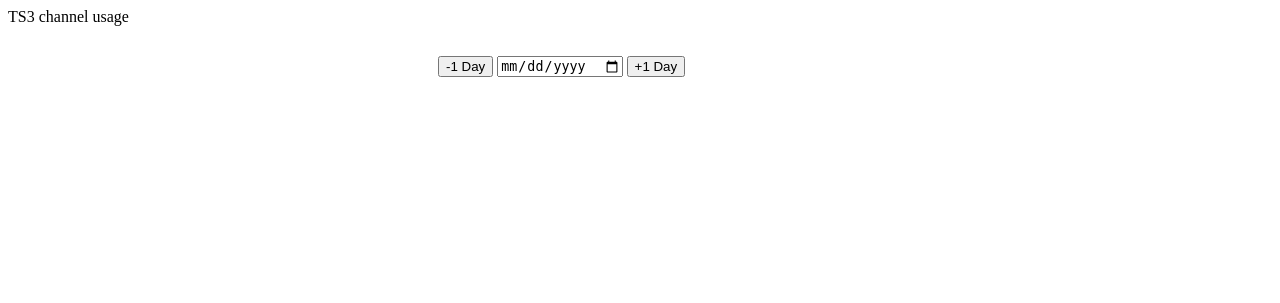
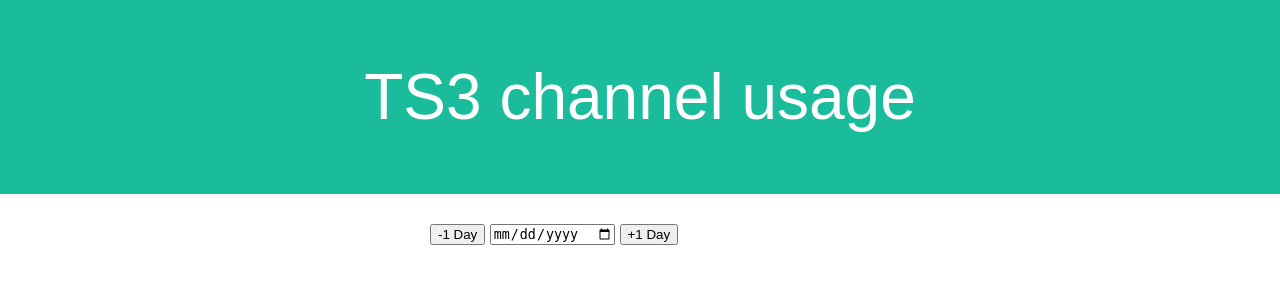
Before and after one commit to subDesTagesMitExtraKaese/sinusbot-channel-statistics, a PHP site: page / in a window 1280 px wide. Shown: the top 303 px of the page. Run offline with PHP 8.4, Linux system fonts and the light colour scheme; data that the repository does not hold is empty.

Commit message:
ui improvements

```diff
--- a/ts3-viewer/ajax.php
+++ b/ts3-viewer/ajax.php
@@ -11,7 +11,7 @@
     WHERE server.uid = ?
     ORDER BY date DESC LIMIT 10000");
   $stmtEvents->execute(Array($serverUid));
-  $stmtChannel = $pdo->prepare("SELECT channel.id as id, channel.name as name, channel.channelId as channelId, channel.parentId as parentId, channel.position as position, server.name as serverName, server.id as serverId FROM channel
+  $stmtChannel = $pdo->prepare("SELECT channel.id, channel.name, channel.channelId, channel.parentId, channel.position, channel.description, server.name as serverName, server.id as serverId FROM channel
     LEFT JOIN server ON server.id = channel.serverId
     WHERE server.uid = ?");
   $stmtChannel->execute(Array($serverUid));
--- a/ts3-viewer/index.php
+++ b/ts3-viewer/index.php
@@ -47,7 +47,8 @@
     function update(init = false) {
       fetch("ajax.php").then(res=>res.json()).then(function(json) {
         console.log(json);
-        let channelTree = {channelId: 0, name: 'Server', id: 0};
+        const serverName = json.channels ? json.channels[0].serverName : "Server";
+        let channelTree = {channelId: 0, name: serverName, id: 0};
         eventTimeRange[0] = json.events.reduce((min, e) => min && (min < e[1]) ? min : e[1]) * 1000 - 12*3600000;
         eventTimeRange[1] = json.events.reduce((max, e) => max && (max > e[1]) ? max : e[1]) * 1000 + 12*3600000;
         var dateInp = document.getElementById('date');
@@ -82,7 +83,9 @@
       }
       tree.children = channels.filter((ch) => ch.parentId == tree.channelId).sort((a, b) => a.position - b.position);
       tree.clientCount = tree.events.reduce((sum, e) => sum+e[2], 0) / (tree.events.length > 0 ? tree.events.length : 1);
-      tree.activeCount = tree.events.length > 0 ? tree.events[0][2] : 0;
+
+      const recentActivity = tree.events.filter(e => e[1] > (new Date()).getTime()/1000 - 3600*24);
+      tree.activeCount = recentActivity.length > 2 ? recentActivity.reduce((acc, val) => val[2] > acc ? val[2] : acc, 0) : 0;
       for(const child of tree.children) {
         makeTree(child, channels.filter( ch => ch.parentId != tree.channelId), events.filter( e => e[0] != tree.id));
         tree.clientCount += child.clientCount;
@@ -135,6 +138,7 @@
         if(!li) {
           li = document.createElement('li');
           li.id = `li_${channel.channelId}`;
+          li.title = channel.description.replace(/\[\/?[^\]]+\]/g, "");
           if(prevLi.nextSibling)
             ul.insertBefore(li, prevLi.nextSibling);
           else
@@ -196,7 +200,8 @@
           data[i][1] = data[i+1][1];
         }
         const name = prefix + formatHeadings(tree.name, false);
-        if(data.length > 0 && (data.length != 2 || data[0][1] != 0)) {
+        const maxClients = data.reduce((acc, val) => val[1] > acc ? val[1] : acc, 0);
+        if(data.length > 0 && maxClients > 0) {
           series.push({
             label: name,
             data: data,
@@ -208,7 +213,7 @@
           });
         }
         for(const channel of tree.children) {
-          iterChilds(channel, name + ' / ');
+          iterChilds(channel, formatHeadings(tree.name, false) + ' / ');
         }
       }
       iterChilds(tree);
@@ -236,6 +241,17 @@
           legend: {
             position: 'nw'
           }
+        });
+        plots[tree.channelId].hooks.drawOverlay.push(function(plot, cvs) {
+          if(!plot) { return; }
+          var cvsWidth = plot.width() / 2;
+
+          var text = tree.name.replace(/\[\/?[^\]]+\]/g, "");
+          cvs.font = "bold 16px Arial";
+          cvs.fillStyle = "#666666";
+          cvs.textAlign = 'center';
+          cvs.fillText(text, cvsWidth, 30);
+          return cvs;
         });
         $(placeholder).bind("plotpan plotzoom", function (event, plot) {
           var axes = plot.getAxes();
--- a/ts3-viewer/stylesheet.css
+++ b/ts3-viewer/stylesheet.css
@@ -1,5 +1,6 @@
 body {
-
+  font-family: Arial;
+  margin: 0;
 }
 .wrapper {
 	display: grid;
@@ -14,10 +15,16 @@ body {
 }
 .main-head {
 	grid-area: header;
+  padding: 60px;
+  text-align: center;
+  background: #1abc9c;
+  color: white;
+  font-size: 48pt;
 }
 #tree {
 	grid-area: tree;
 	clear: both;
+  margin-left: 10px;
 }
 #tree li {
   width: 100%;
@@ -52,6 +59,7 @@ ul {
 	flex-wrap: wrap;
 	align-content: flex-start;
 	align-items: stretch;
+  margin-right: 10px;
 }
 .demo-container {
 	box-sizing: border-box;
@@ -77,4 +85,5 @@ ul {
 
 #settings {
 	grid-area: settings;
+  margin-right: 10px;
 }
```
